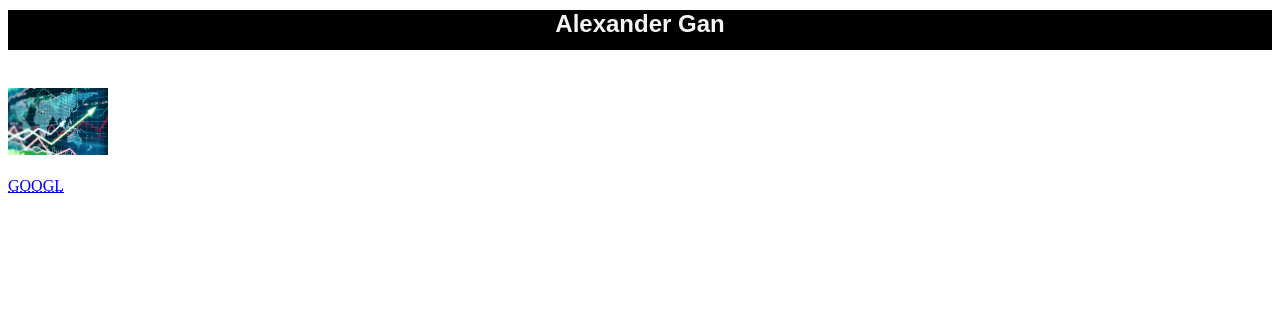
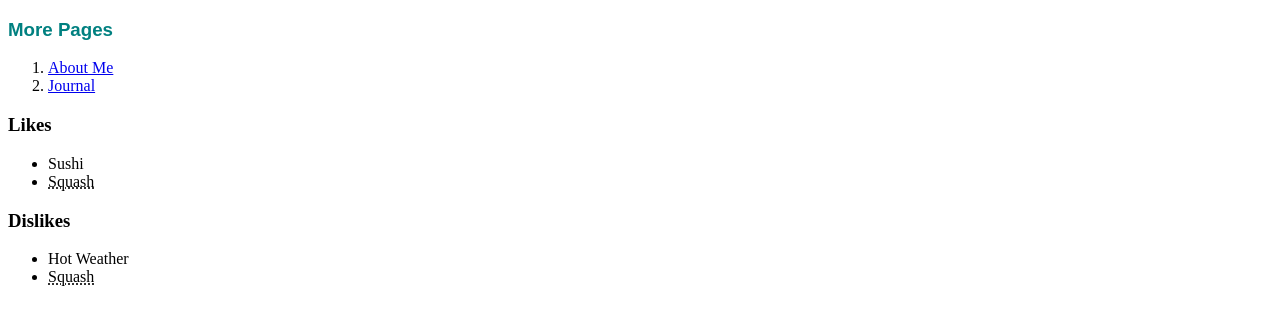
Before and after one commit to FatherBenedict/portfolio, a plain HTML site: page index.html in a window 1280 px wide. Drawn offline with Linux system fonts and the light colour scheme; files whose address does not match are found by name.

Commit message:
add images, update about, update index

```diff
--- a/index.html
+++ b/index.html
@@ -5,18 +5,27 @@
     </head>
     <body>
         <div>
-            <h2
-            style="font-family:Arial, Helvetica, sans-serif;
-            text-align: center; vertical-align: middle; background-color: black; color:whitesmoke; height: 40px; margin-top: 10px;">Alexander Gan</h2>
+            <h3 style="font-family: Arial, Helvetica, sans-serif; color: teal;">More Pages</h3>
+            <ol>
+                <li>
+                    <a href="about.html" target="_blank">About Me</a>
+                </li>
+                <li>
+                    <a href="journal.html" target="_blank">Journal</a>
+                </li>
+            </ol>
         </div>
-        <br>
         <div>
-        <img src="C:\Users\alexa\Downloads\PennCamp\W1D2_Stu_Activities\Stu_Activities\02-Stu_PortfolioWorkshop\portfolio\images\getty-stock-market-success.jpg" alt="Stock Market" style="width: 100px;">
+            <h3>Likes</h3>
+            <ul>
+                <li>Sushi</li>
+                <li><abbr title="(The Sport)">Squash</abbr></li>
+            </ul>
+            <h3>Dislikes</h3>
+            <ul>
+                <li>Hot Weather</li>
+                <li><abbr title="(The Vegetable)">Squash</abbr></li>
+            </ul>
         </div>
-        <br>
-        <div>
-            <a href="https://www.cnbc.com/quotes/?symbol=GOOGL&qsearchterm=google" target="_blank"><abbr title="Google">GOOGL</abbr></a>
-        </div>
-        <br>
     </body>
 </html>
```
Also changed, not shown: about.html (added, +33 -0 lines), images/Duke.jpg (added), images/IMG-0006.JPG (added), 3 other files.
